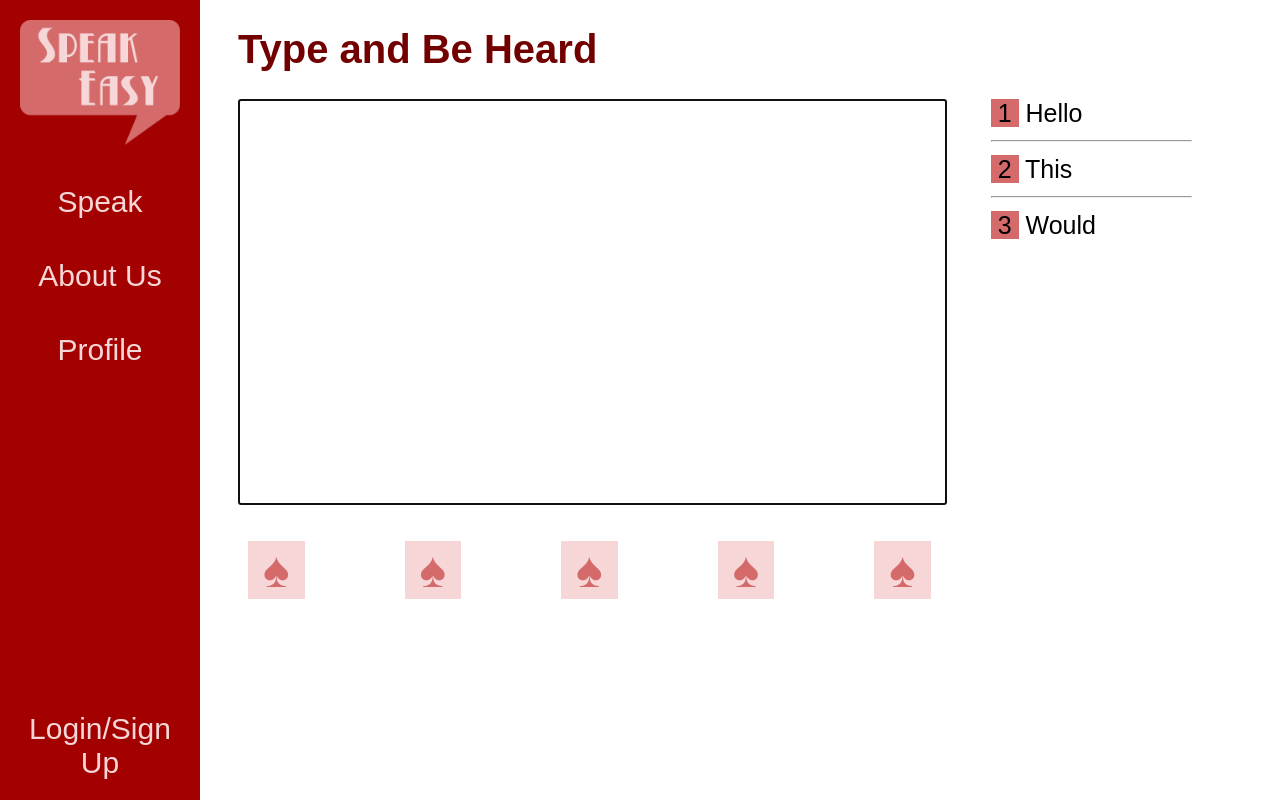
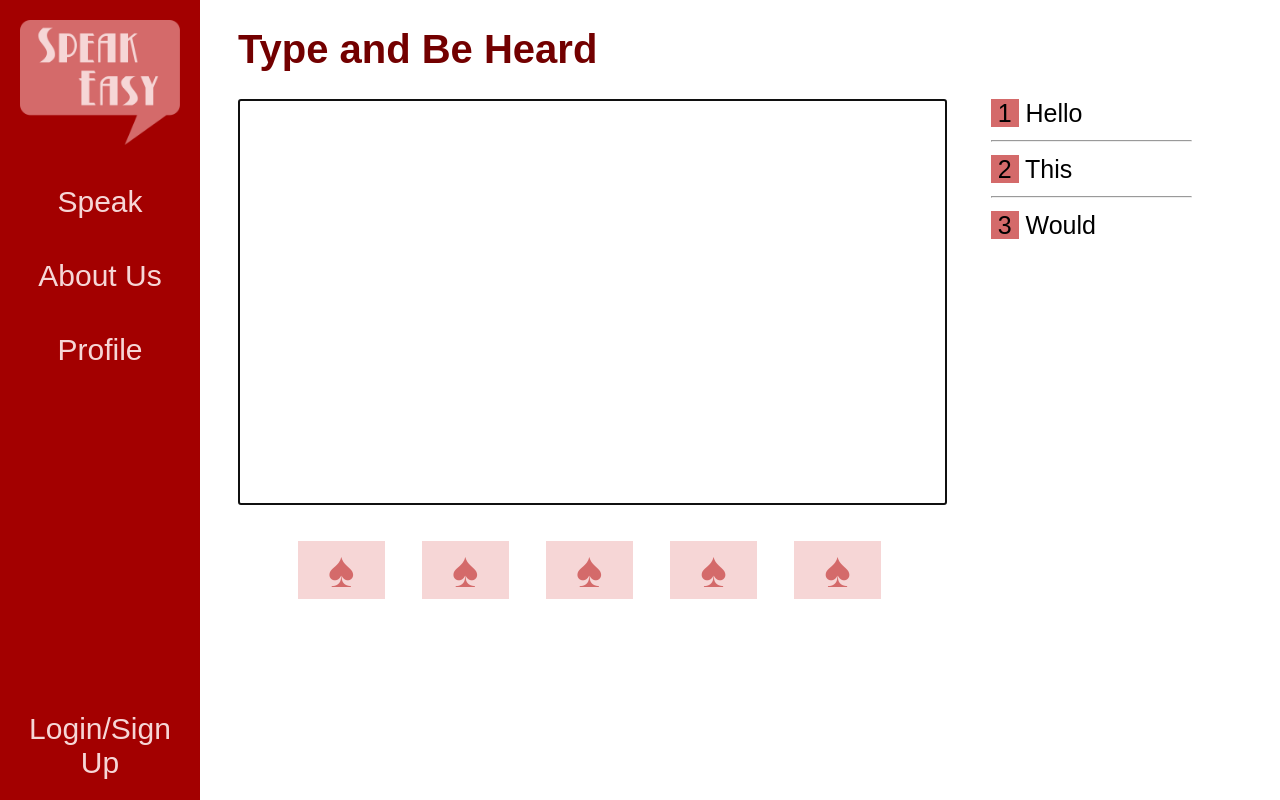
Before and after one commit to rakhadjo/speakeasy, a Flask app: page / in a window 1280 px wide. Run offline with Flask 2, Linux system fonts and the light colour scheme.

Commit message:
Limit minimum width

```diff
--- a/speakeasy/app/static/css/mainstyles.css
+++ b/speakeasy/app/static/css/mainstyles.css
@@ -2,6 +2,7 @@ body {
 	font-family: futura-pt, sans-serif;
 	font-style: normal;
 	font-weight: 300;
+	min-width: 1200px;
 }
 
 h1 {
@@ -92,7 +93,7 @@ textarea {
 }
 
 .keyboards {
-	padding: 30px 10px 30px 10px;
+	padding: 30px 60px 30px 60px;
 	display: flex;
 	justify-content: space-between;
 }
@@ -102,7 +103,7 @@ textarea {
 	background-color: #F6D6D6;
 	color: #D46A6A;
 	font-size: 50px;
-	padding: 0px 15px 0px 15px;
+	padding: 0px 30px 0px 30px;
 }
 
 .keyboards button:active {
```
